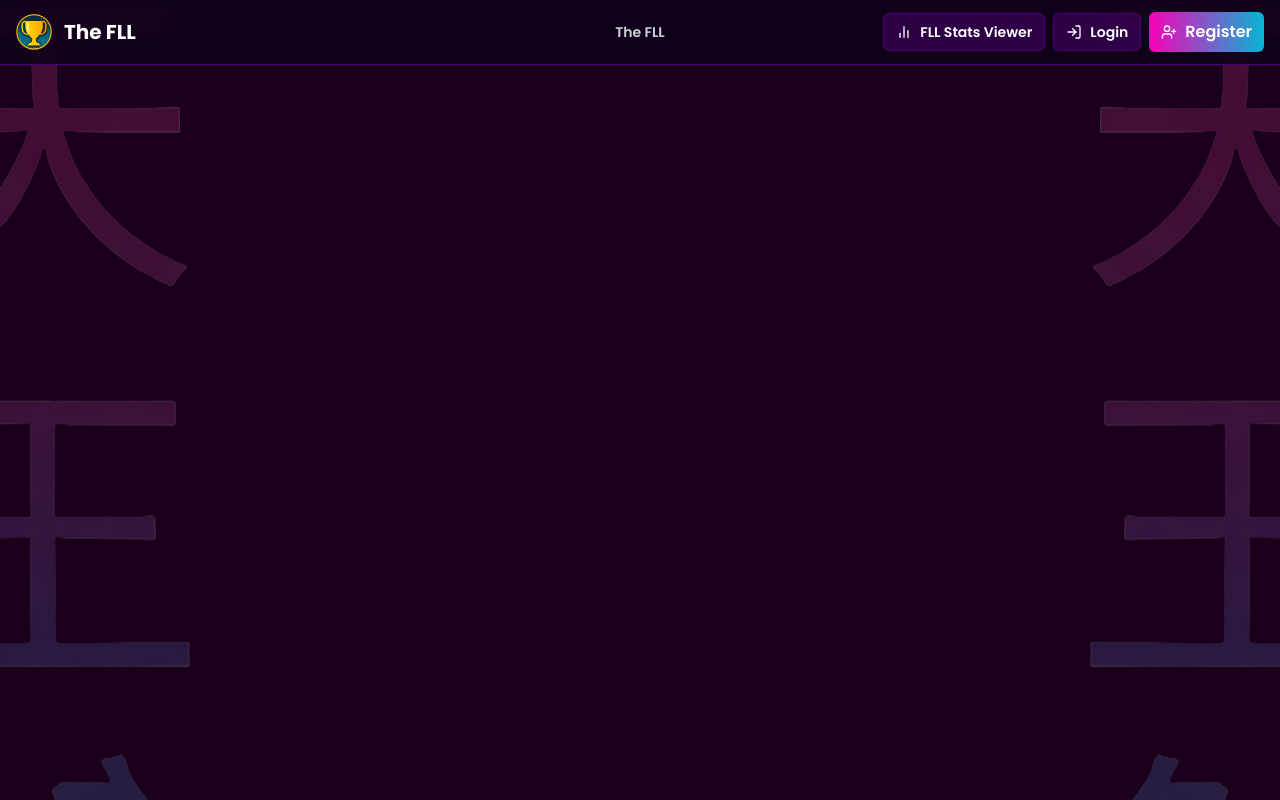
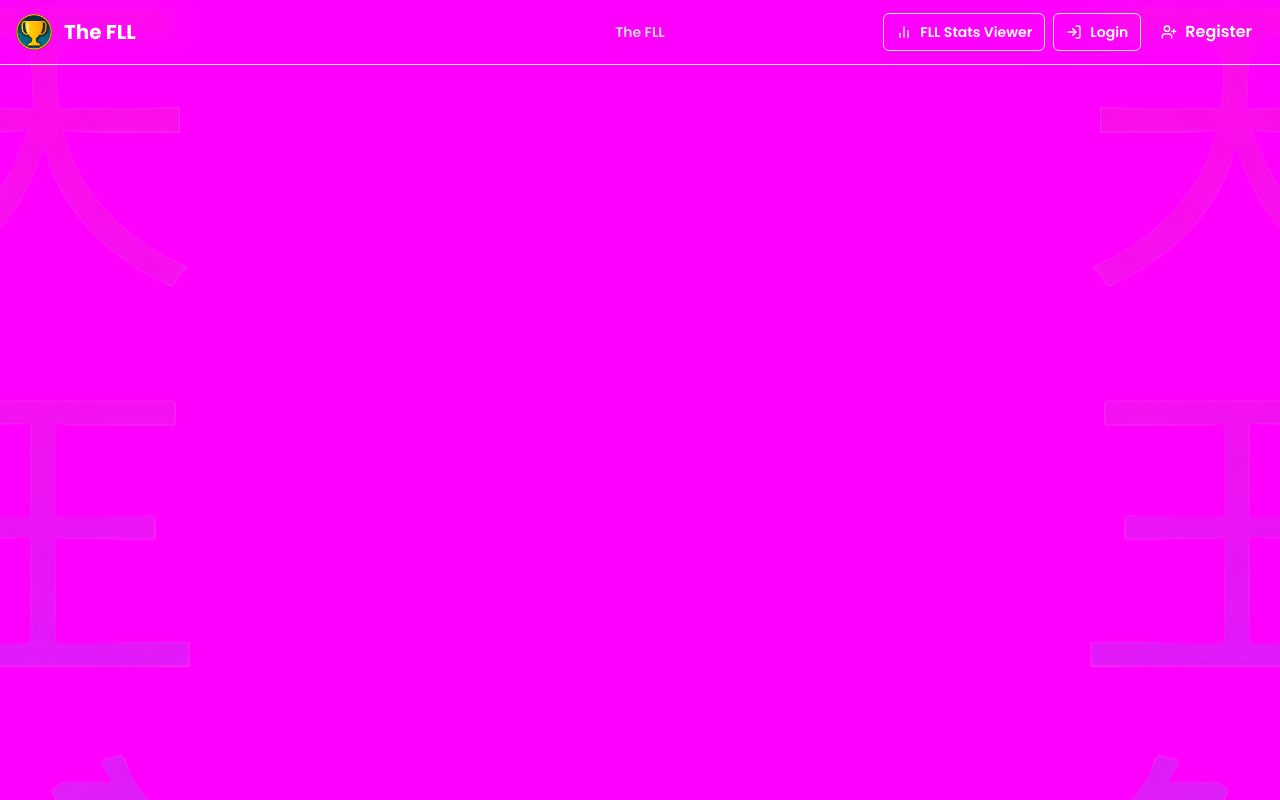
Before and after one commit to Woblu/FLL, a React (Vite) app: page /players in a window 1280 px wide. Built offline with nearby package versions, Linux system fonts and the light colour scheme.

Commit message:
Push the new updates

```diff
--- a/src/App.jsx
+++ b/src/App.jsx
@@ -25,10 +25,9 @@ import ReloadPrompt from "./components/ReloadPrompt";
 export default function App() {
   return (
     <LanguageProvider>
-      {/* Main container is relative, providing the positioning context */}
-      <div className="relative min-h-screen bg-[#1a001a] text-white flex flex-col overflow-x-hidden font-poppins">
+      {/* The main container no longer has a hardcoded background color */}
+      <div className="relative min-h-screen text-white flex flex-col overflow-x-hidden font-poppins">
 
-        {/* Left Decoration: Flipped */}
         <div
           className="hidden lg:block absolute left-0 top-0 h-full w-32 xl:w-48 opacity-20 z-10 pointer-events-none"
           style={{
@@ -38,12 +37,10 @@ export default function App() {
           }}
         ></div>
 
-        {/* Wrapper for Tabs to ensure they are on top of decorations */}
         <div className="relative z-20">
           <Tabs />
         </div>
 
-        {/* The main content sits on top of the decorations */}
         <main className="flex-grow p-4 w-full max-w-7xl mx-auto z-20">
           <Routes>
             {/* Core Public Routes */}
@@ -67,7 +64,6 @@ export default function App() {
           </Routes>
         </main>
 
-        {/* Right Decoration: Not Flipped */}
         <div
           className="hidden lg:block absolute right-0 top-0 h-full w-32 xl:w-48 opacity-20 z-10 pointer-events-none"
           style={{
--- a/src/index.css
+++ b/src/index.css
@@ -1,45 +1,58 @@
 @tailwind base;
 @tailwind components;
 @tailwind utilities;
+
+/* This tells the body to use your theme colors for its background */
+@layer base {
+  body {
+    @apply bg-brand-pink dark:bg-brand-black;
+  }
+}
 
 /* Custom Scrollbar Styles */
 
 /* For Webkit browsers (Chrome, Safari, Edge) */
 .custom-scrollbar::-webkit-scrollbar {
-  width: 10px;
+  width: 10px; /* Width of the scrollbar */
 }
+
 .custom-scrollbar::-webkit-scrollbar-track {
-  background: #f0f9ff;
+  background: #f0f9ff; /* light-blue-50 - Color of the tracking area */
+  border-radius: 8px; /* Slightly rounded track */
 }
+
 .custom-scrollbar::-webkit-scrollbar-thumb {
-  background-color: #06b6d4;
-  border-radius: 8px;
-  border: 2px solid #f0f9ff;
-  background-clip: content-box;
+  background-color: #06b6d4; /* cyan-500 - Color of the scroll thumb */
+  border-radius: 8px; /* Roundness of the scroll thumb */
+  border: 2px solid #f0f9ff; /* light-blue-50 - Padding around thumb, matching track color */
+  background-clip: content-box; /* Ensures border doesn't get colored */
 }
+
 .custom-scrollbar::-webkit-scrollbar-thumb:hover {
-  background-color: #0891b2;
+  background-color: #0891b2; /* cyan-600 - Color on hover */
 }
 
 /* Dark mode adjustments for Webkit scrollbar */
 .dark .custom-scrollbar::-webkit-scrollbar-track {
-  background: #1f2937;
+  background: #1f2937; /* gray-800 */
 }
+
 .dark .custom-scrollbar::-webkit-scrollbar-thumb {
-  background-color: #22d3ee;
-  border: 2px solid #1f2937;
+  background-color: #22d3ee; /* cyan-400 */
+  border: 2px solid #1f2937; /* gray-800 */
 }
+
 .dark .custom-scrollbar::-webkit-scrollbar-thumb:hover {
-  background-color: #67e8f9;
+  background-color: #67e8f9; /* cyan-300 */
 }
 
 /* For Firefox */
 .custom-scrollbar {
-  scrollbar-width: thin;
-  scrollbar-color: #06b6d4 #f0f9ff;
+  scrollbar-width: thin; /* "auto" or "thin" */
+  scrollbar-color: #06b6d4 #f0f9ff; /* thumb color and track color (cyan-500 light-blue-50) */
 }
 
 /* Dark mode adjustments for Firefox scrollbar */
 .dark .custom-scrollbar {
-  scrollbar-color: #22d3ee #1f2937;
+  scrollbar-color: #22d3ee #1f2937; /* thumb color and track color (cyan-400 gray-800) */
 }
--- a/tailwind.config.js
+++ b/tailwind.config.js
@@ -10,14 +10,14 @@ export default {
   theme: {
     extend: {
       colors: {
-        // --- New Bright Neon Theme ---
-        'bg-pink': '#FF1D89',     // Main background neon pink
-        'bg-cyan': '#00FFFF',      // Secondary background neon cyan
-        'gd-purple': '#4D0075',   // A deep purple for outlines and dark UI
-        'gd-black': '#0D021A',    // Dark, purple-tinted black for UI panels
-        'gd-pink': '#F900B8',     // A saturated pink for highlights and accents
+        // --- Corrected Neon Theme ---
+        'brand-pink': '#FF00FF',     // Pure Neon Pink for the main background
+        'brand-cyan': '#00FFFF',     // Neon cyan for gradients/accents
+        'brand-purple': '#4D0075',  // A deep purple for outlines and dark UI
+        'brand-black': '#000000',     // Pure Black for dark mode background
+        'fll-dark': '#0D021A',     // Dark, purple-tinted black for UI panels
+        'fll-pink': '#F900B8',      // A saturated pink for highlights
       },
-      // Define the text shadow values in the theme
       textShadow: {
         'outline-purple': '0 0 5px #4D0075, -1px -1px 3px #4D0075, 1px -1px 3px #4D0075, -1px 1px 3px #4D0075, 1px 1px 3px #4D0075',
       },
@@ -27,7 +27,6 @@ export default {
     },
   },
   plugins: [
-    // Custom plugin to generate text-shadow utilities
     plugin(function({ addUtilities, theme, e }) {
       const newUtilities = {};
       const textShadows = theme('textShadow');
```
